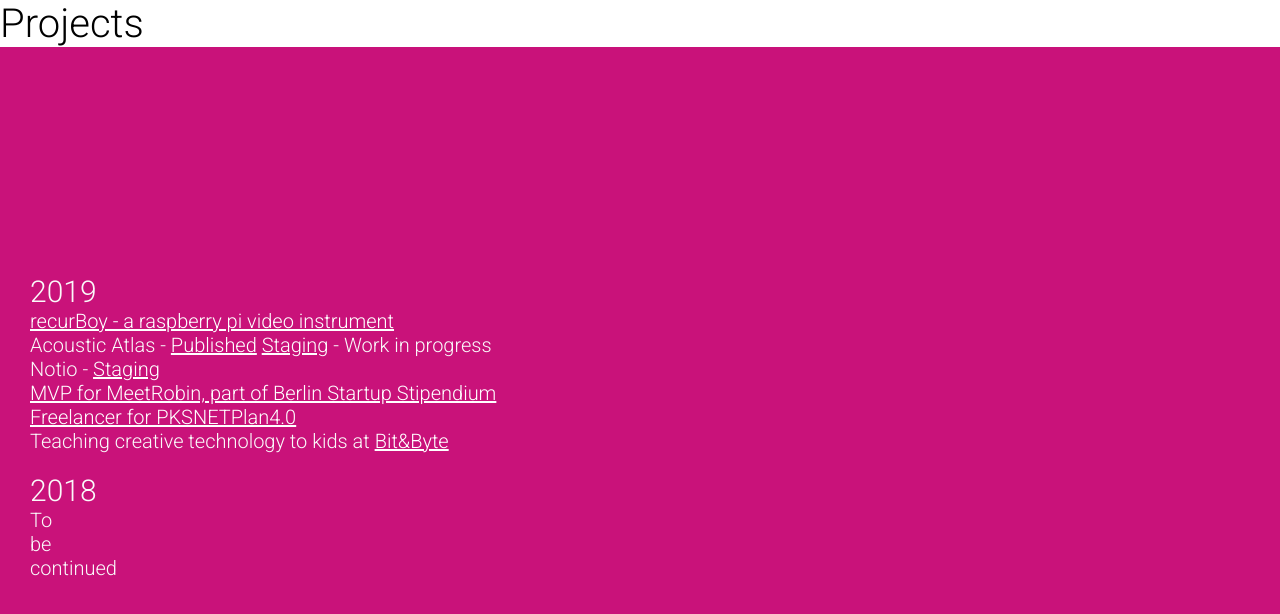
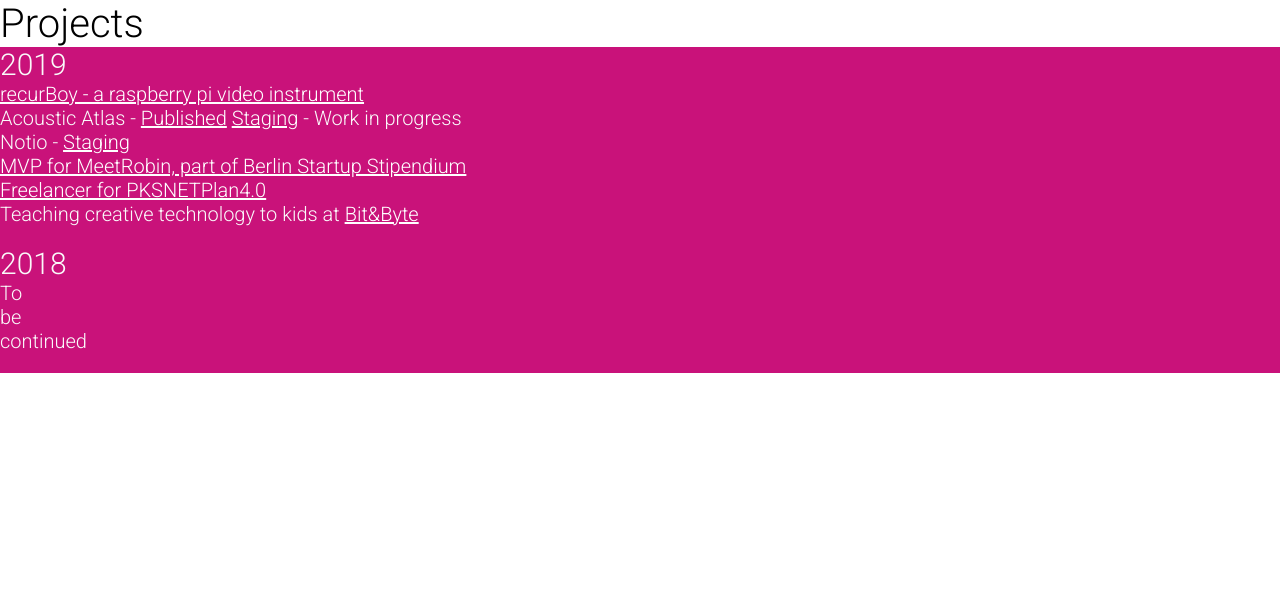
Before and after one commit to guergana/guergana.github.io, a plain HTML site: page projects.html in a window 1280 px wide. Drawn offline with Linux system fonts and the light colour scheme.

Commit message:
Update styles.css

```diff
--- a/css/styles.css
+++ b/css/styles.css
@@ -34,7 +34,7 @@ html {
 
 /* Custom Styles */
 
-main {
+main:not(.projects) {
 	display: flex;
 	flex-direction: column;
 	min-height: 100vh;
@@ -73,15 +73,13 @@ main > .tagline {
 h2 {
 	text-align: left;
 }
-.projects {
+
+ul.projects {
 	text-align: left;
 	padding-bottom: 1em;
-}
-
-.projects ul {
 	list-style: square;
 }
 
-.projects ul li {
+ul.projects li {
 	display: block;
 }
```
